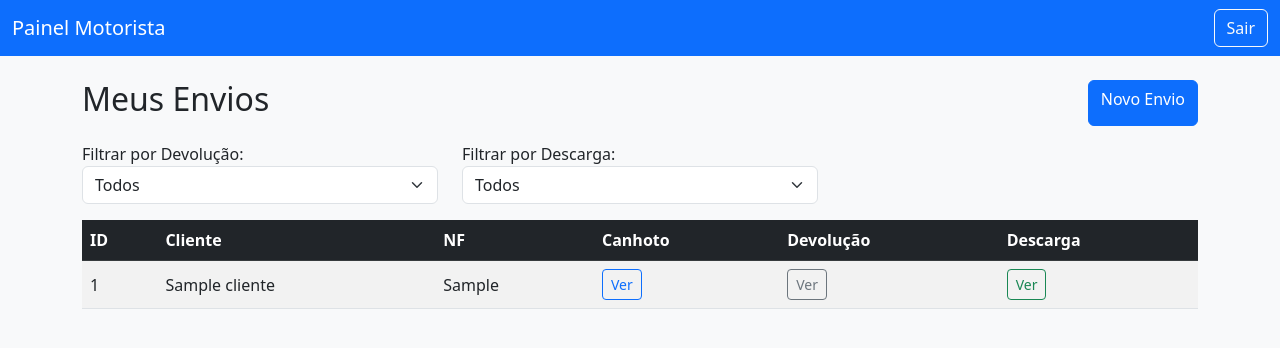
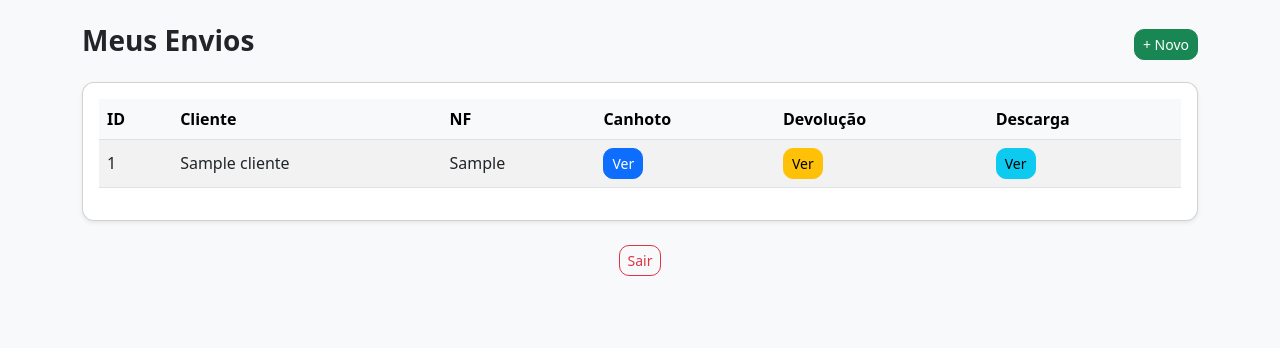
Before and after one commit to dataflowb2b-glitch/workflowcbr, a Python web app: template templates/meus_envios.html in a window 1280 px wide. Shown: the top 348 px of the page. Run offline with Jinja, Linux system fonts and the light colour scheme; the template is opened without the code that fills it: most values are stand-ins (such as "Sample title", 1, 10 or a date in 2020).

Commit message:
Update meus_envios.html

```diff
--- a/templates/meus_envios.html
+++ b/templates/meus_envios.html
@@ -2,57 +2,52 @@
 <html lang="pt-BR">
 <head>
     <meta charset="UTF-8">
+    <meta name="viewport" content="width=device-width, initial-scale=1">
     <title>Meus Envios</title>
+
     <link href="https://cdn.jsdelivr.net/npm/bootstrap@5.3.0/dist/css/bootstrap.min.css" rel="stylesheet">
+
     <style>
-        body { background-color: #f8f9fa; }
-        table th, table td { vertical-align: middle; }
-        .filter-section { margin-bottom: 20px; }
+        body {
+            background-color: #f8f9fa;
+        }
+
+        h3 {
+            font-weight: 600;
+        }
+
+        .card {
+            border-radius: 12px;
+        }
+
+        .btn {
+            border-radius: 10px;
+        }
+
+        .table td, .table th {
+            vertical-align: middle;
+        }
     </style>
 </head>
+
 <body>
 
-<nav class="navbar navbar-expand-lg navbar-dark bg-primary">
-    <div class="container-fluid">
-        <a class="navbar-brand" href="#">Painel Motorista</a>
-        <div class="d-flex">
-            <a href="{{ url_for('logout') }}" class="btn btn-outline-light">Sair</a>
-        </div>
-    </div>
-</nav>
+<div class="container mt-4 mb-5">
 
-<div class="container mt-4">
-
-    <!-- Botão Novo Envio -->
-    <div class="d-flex justify-content-between mb-3">
-        <h2>Meus Envios</h2>
-        <a href="{{ url_for('novo_envio') }}" class="btn btn-primary">Novo Envio</a>
+    <div class="d-flex justify-content-between align-items-center mb-3">
+        <h3>Meus Envios</h3>
+        <a href="{{ url_for('novo_envio') }}" class="btn btn-success btn-sm">
+            + Novo
+        </a>
     </div>
 
-    <!-- Filtros -->
-    <div class="filter-section row mb-3">
-        <div class="col-md-4">
-            <label>Filtrar por Devolução:</label>
-            <select id="devolucaoFilter" class="form-select">
-                <option value="">Todos</option>
-                <option value="Sim">Sim</option>
-                <option value="Não">Não</option>
-            </select>
-        </div>
-        <div class="col-md-4">
-            <label>Filtrar por Descarga:</label>
-            <select id="descargaFilter" class="form-select">
-                <option value="">Todos</option>
-                <option value="Sim">Sim</option>
-                <option value="Não">Não</option>
-            </select>
-        </div>
-    </div>
+    <div class="card p-3 shadow-sm">
 
-    <!-- Tabela de Envios -->
         <div class="table-responsive">
-        <table class="table table-striped table-hover" id="enviosTable">
-            <thead class="table-dark">
+
+            <table class="table table-striped align-middle">
+
+                <thead class="table-light">
                     <tr>
                         <th>ID</th>
                         <th>Cliente</th>
@@ -62,58 +57,67 @@
                         <th>Descarga</th>
                     </tr>
                 </thead>
+
                 <tbody>
                     {% for envio in envios %}
                     <tr>
                         <td>{{ envio.id }}</td>
                         <td>{{ envio.cliente }}</td>
                         <td>{{ envio.numero_nf }}</td>
+
+                        <!-- CANHOTO -->
                         <td>
                             {% if envio.foto_canhoto %}
-                        <a href="{{ envio.foto_canhoto }}" target="_blank" class="btn btn-sm btn-outline-primary">Ver</a>
+                                <a href="{{ envio.foto_canhoto }}" target="_blank"
+                                   class="btn btn-sm btn-primary">
+                                   Ver
+                                </a>
+                            {% else %}
+                                -
                             {% endif %}
                         </td>
+
+                        <!-- DEVOLUÇÃO -->
                         <td>
                             {% if envio.foto_devolucao %}
-                        <a href="{{ envio.foto_devolucao }}" target="_blank" class="btn btn-sm btn-outline-secondary">Ver</a>
+                                <a href="{{ envio.foto_devolucao }}" target="_blank"
+                                   class="btn btn-sm btn-warning">
+                                   Ver
+                                </a>
+                            {% else %}
+                                -
                             {% endif %}
                         </td>
+
+                        <!-- DESCARGA -->
                         <td>
                             {% if envio.foto_descarga %}
-                        <a href="{{ envio.foto_descarga }}" target="_blank" class="btn btn-sm btn-outline-success">Ver</a>
+                                <a href="{{ envio.foto_descarga }}" target="_blank"
+                                   class="btn btn-sm btn-info">
+                                   Ver
+                                </a>
+                            {% else %}
+                                -
                             {% endif %}
                         </td>
+
                     </tr>
                     {% endfor %}
                 </tbody>
+
             </table>
+
         </div>
 
     </div>
 
-<script src="https://cdn.jsdelivr.net/npm/bootstrap@5.3.0/dist/js/bootstrap.bundle.min.js"></script>
-<script>
-    const devolucaoFilter = document.getElementById('devolucaoFilter');
-    const descargaFilter = document.getElementById('descargaFilter');
-    const table = document.getElementById('enviosTable').getElementsByTagName('tbody')[0];
+    <div class="text-center mt-4">
+        <a href="{{ url_for('logout') }}" class="btn btn-outline-danger btn-sm">
+            Sair
+        </a>
+    </div>
 
-    function filterTable() {
-        const devolucaoVal = devolucaoFilter.value.toLowerCase();
-        const descargaVal = descargaFilter.value.toLowerCase();
-
-        for (let row of table.rows) {
-            const devolucao = row.cells[4].textContent.toLowerCase();
-            const descarga = row.cells[5].textContent.toLowerCase();
-
-            row.style.display =
-                (devolucao.includes(devolucaoVal) || devolucaoVal === '') &&
-                (descarga.includes(descargaVal) || descargaVal === '') ? '' : 'none';
-        }
-    }
-
-    devolucaoFilter.addEventListener('change', filterTable);
-    descargaFilter.addEventListener('change', filterTable);
-</script>
+</div>
 
 </body>
 </html>
```
Lines whose indentation alone changed are shown as unchanged.
